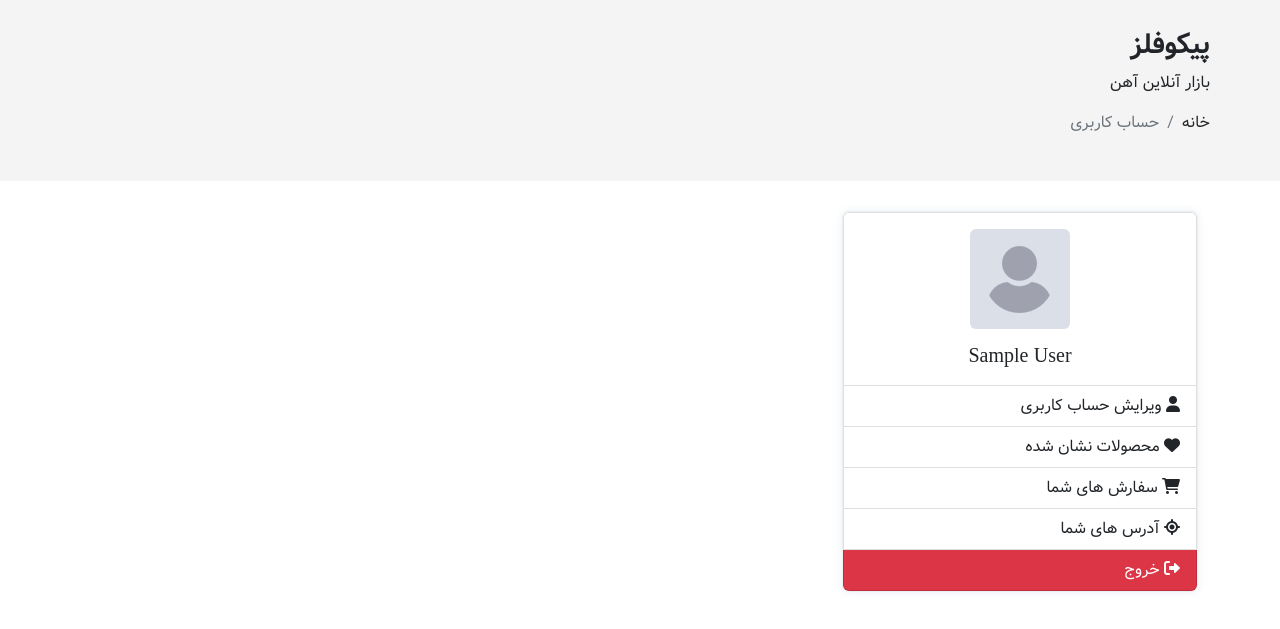
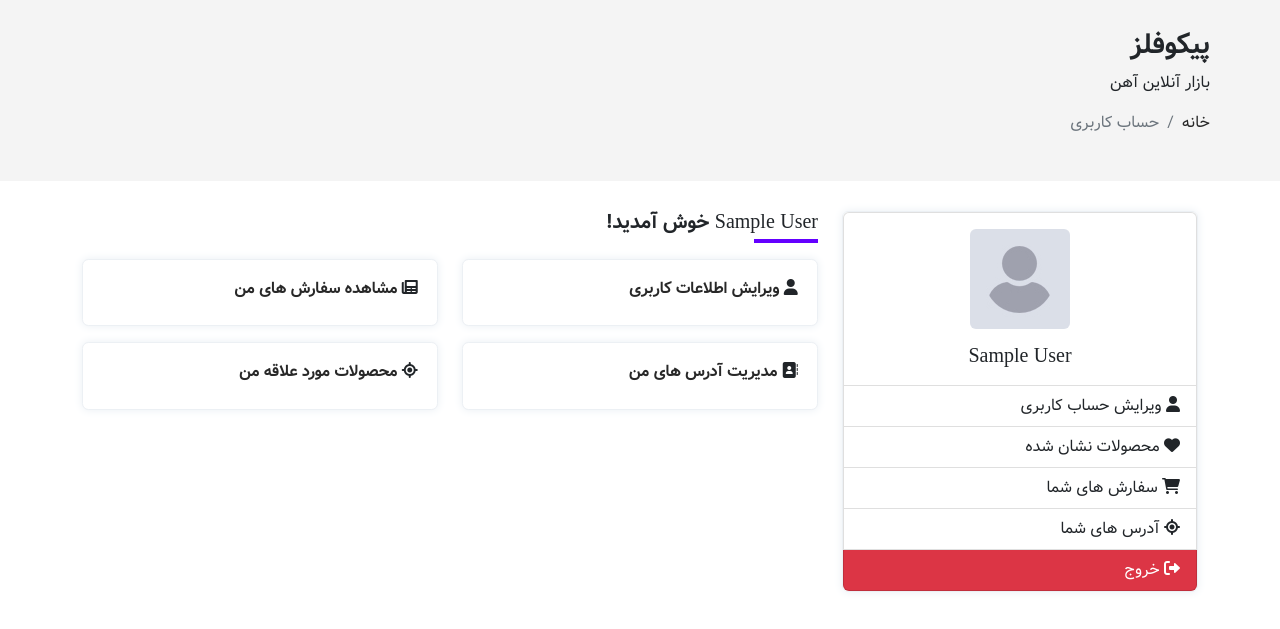
Before and after one commit to picofelez/website-backend, a Django app: page /account/ in a window 1280 px wide. Shown: the part 161-790 px from the top of the page. Run offline with Django 4.2, Linux system fonts and the light colour scheme; the visitor is signed in with stand-in values (Sample User, id 1); some libraries are stand-ins or nearby versions.

Commit message:
Update: account's templates

```diff
--- a/account/templates/account/user_address_create_update.html
+++ b/account/templates/account/user_address_create_update.html
@@ -50,7 +50,7 @@
                                 <div class="col-12 col-md-4 mb-2">
                                     {% include 'account/components/profile_side_component.html' %}
                                 </div>
-                                <div class="col-12 col-md-8 mb-2">
+                                <div class="col-12 col-md-8 mb-2 rounded-card">
                                     {% if url_name == 'user-address-create' %}
                                         <h5 class="title font-vazir-bold-fd mt-3 mt-md-0">ایجاد آدرس جدید</h5>
                                     {% else %}
--- a/account/templates/account/user_address_list.html
+++ b/account/templates/account/user_address_list.html
@@ -52,7 +52,7 @@
                                     <div class="row">
                                         {% for address in page_obj %}
                                             <div class="col-12 mb-2">
-                                                <div class="border rounded px-3">
+                                                <address class="rounded-card box-shadow px-3">
                                                     <ul class="text-secondary my-3 list-unstyled">
                                                         <li class="font-vazir-bold-fd text-black mb-2">
                                                             <i class="fas fa-user"></i>
@@ -86,7 +86,7 @@
                                                             </button>
                                                         </li>
                                                     </ul>
-                                                </div>
+                                                </address>
                                             </div>
                                         {% empty %}
                                             <div class="alert alert-secondary">
--- a/account/templates/account/user_profile.html
+++ b/account/templates/account/user_profile.html
@@ -42,7 +42,48 @@
                                 <div class="col-12 col-md-4 mb-2">
                                     {% include 'account/components/profile_side_component.html' %}
                                 </div>
-                                <div class="col-12 col-md-6 mb-2"></div>
+                                <div class="col-12 col-md-8 mb-2">
+                                    <h5 class="title font-vazir-bold-fd">
+                                        {{ request.user.get_full_name }} خوش آمدید!
+                                    </h5>
+                                    <div class="row">
+                                        <div class="col-12 col-sm-6 my-2">
+                                            <div class="rounded-card box-shadow">
+                                                <div class="h6 font-vazir-bold-fd">
+                                                    <i class="fas fa-user"></i>
+                                                    <a href="{% url 'account:user-order-list' %}">ویرایش اطلاعات کاربری</a>
+                                                </div>
+                                            </div>
+                                        </div>
+
+                                        <div class="col-12 col-sm-6 my-2">
+                                            <div class="rounded-card box-shadow">
+                                                <div class="h6 font-vazir-bold-fd">
+                                                    <i class="fas fa-newspaper"></i>
+                                                    <a href="{% url 'account:user-order-list' %}">مشاهده سفارش های من</a>
+                                                </div>
+                                            </div>
+                                        </div>
+
+                                        <div class="col-12 col-sm-6 my-2">
+                                            <div class="rounded-card box-shadow">
+                                                <div class="h6 font-vazir-bold-fd">
+                                                    <i class="fas fa-address-book"></i>
+                                                    <a href="{% url 'account:user-address-list' %}">مدیریت آدرس های من</a>
+                                                </div>
+                                            </div>
+                                        </div>
+
+                                        <div class="col-12 col-sm-6 my-2">
+                                            <div class="rounded-card box-shadow">
+                                                <div class="h6 font-vazir-bold-fd">
+                                                    <i class="fas fa-location"></i>
+                                                    <a href="{% url 'account:user-order-list' %}">محصولات مورد علاقه من</a>
+                                                </div>
+                                            </div>
+                                        </div>
+                                    </div>
+                                </div>
                             </div>
                         </div>
                     </div>
--- a/product/templates/product/components/product_card_component.html
+++ b/product/templates/product/components/product_card_component.html
@@ -3,7 +3,7 @@
     <!-- product box -->
     <div class="col">
         <div class="product">
-            <a href="{% url 'product:product-detail' product.id %}" target="_blank">
+            <a href="{% url 'product:product-detail' product.id %}">
                 <img
                         src="{{ product.image.url }}"
                         class="product-img"
@@ -17,7 +17,7 @@
                         /
                     {% endfor %}
                 </div>
-                <a href="{% url 'product:product-detail' product.id %}" target="_blank">
+                <a href="{% url 'product:product-detail' product.id %}">
                     <h2 class="product-name">
                         {{ product.title }} -
                         <small>{{ product.shop.title }}</small>
```
Also changed, not shown: account/templates/account/user_order_detail.html (+7 -12 lines), account/templates/account/user_order_list.html (+7 -3 lines), shop/templates/shop/components/shop_card_component.html (+3 -8 lines).
